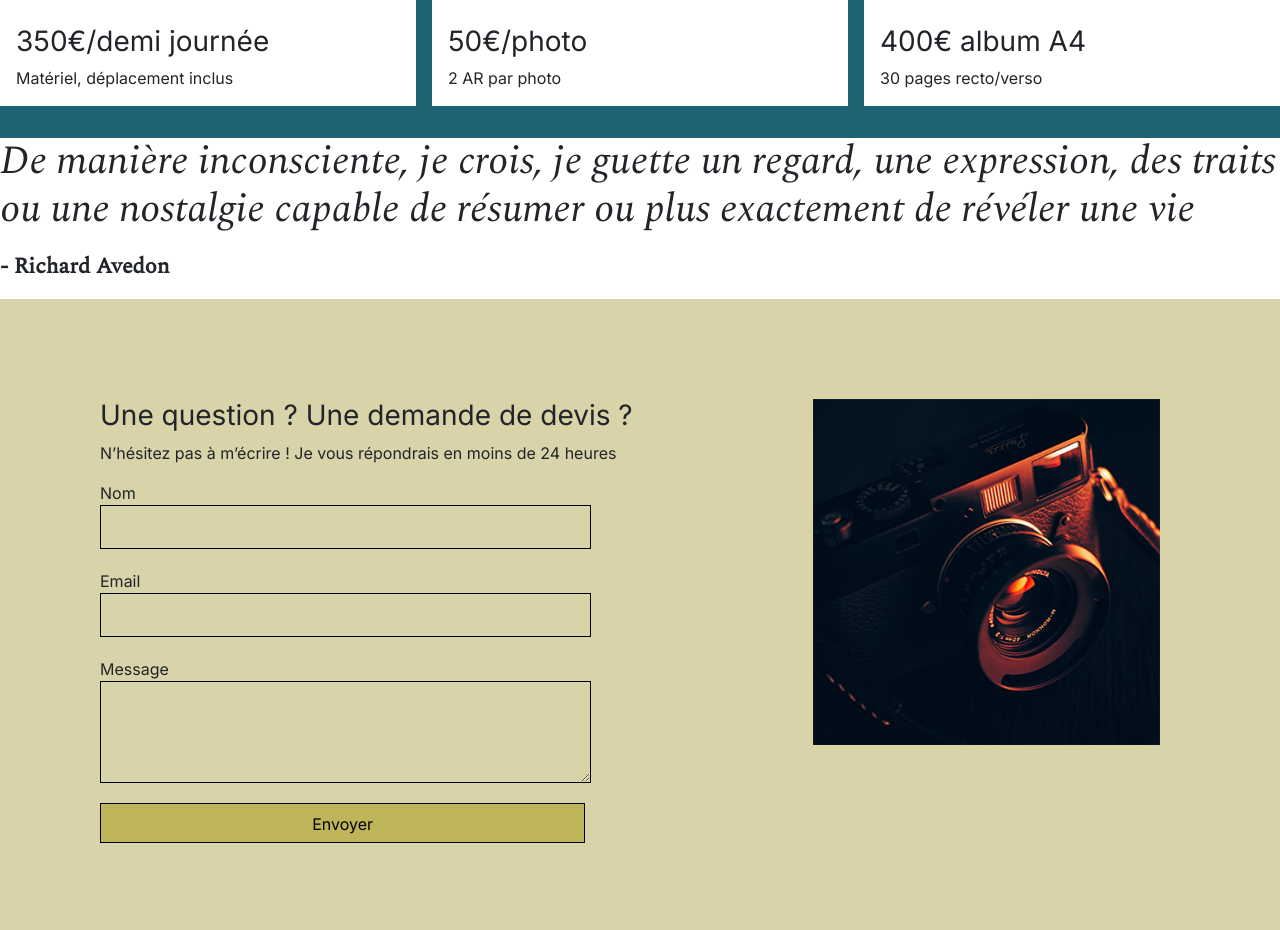
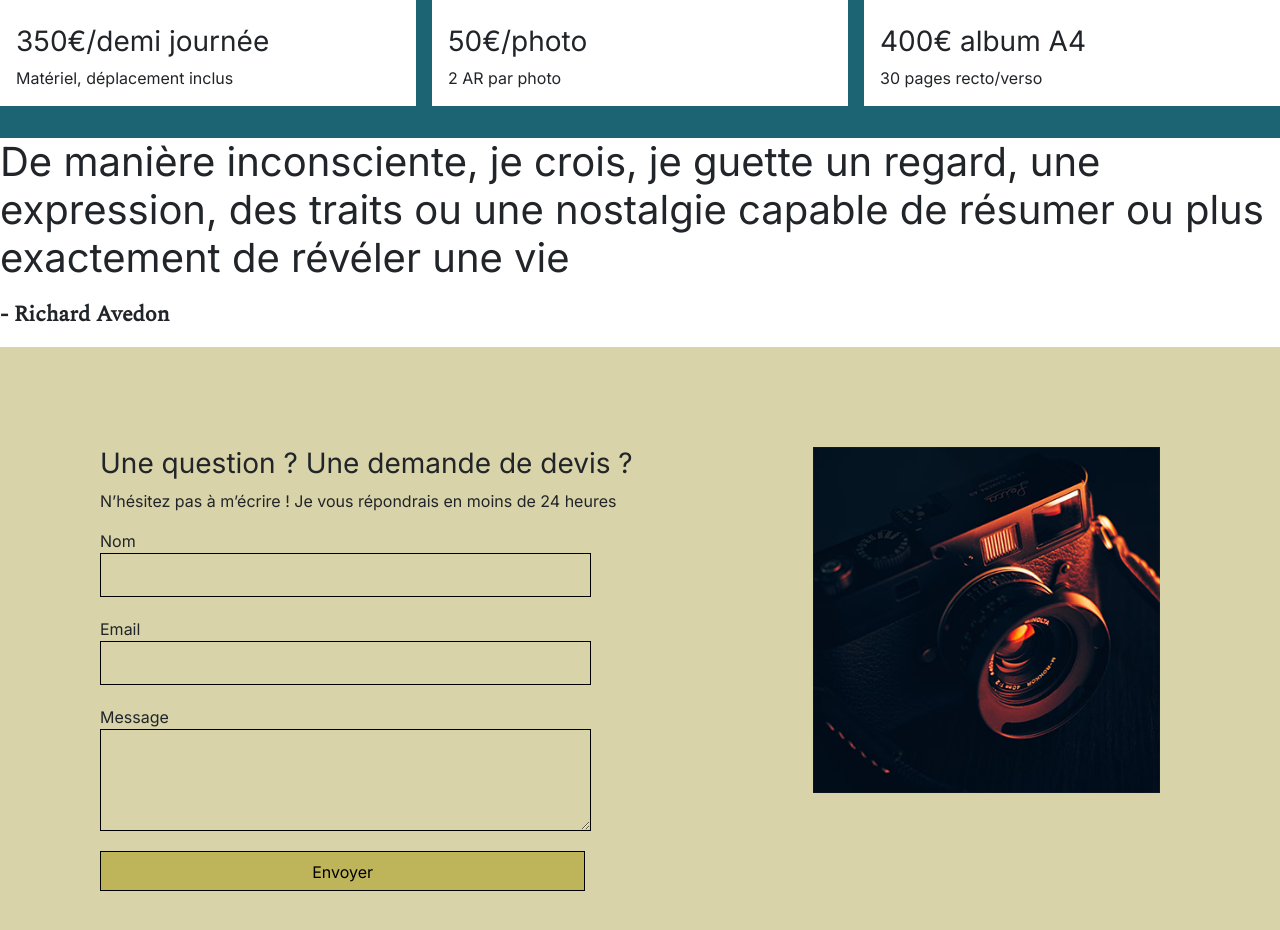
Before and after one commit to jeremy-93/etf, a plain HTML site: page index.html in a window 1280 px wide. Shown: the part 5260-6190 px from the top of the page. Drawn offline with nearby package versions, Linux system fonts and the light colour scheme.

Commit message:
Votre message de commit

```diff
--- a/index.html
+++ b/index.html
@@ -276,7 +276,7 @@
     <div class="quotes">
       <figure>
         <blockquote>
-          <h1 class="quote__text">
+          <h1 class="quote__text1">
             De manière inconsciente, je crois, je guette un regard, une
             expression, des traits ou une nostalgie capable de résumer ou plus
             exactement de révéler une vie
```
